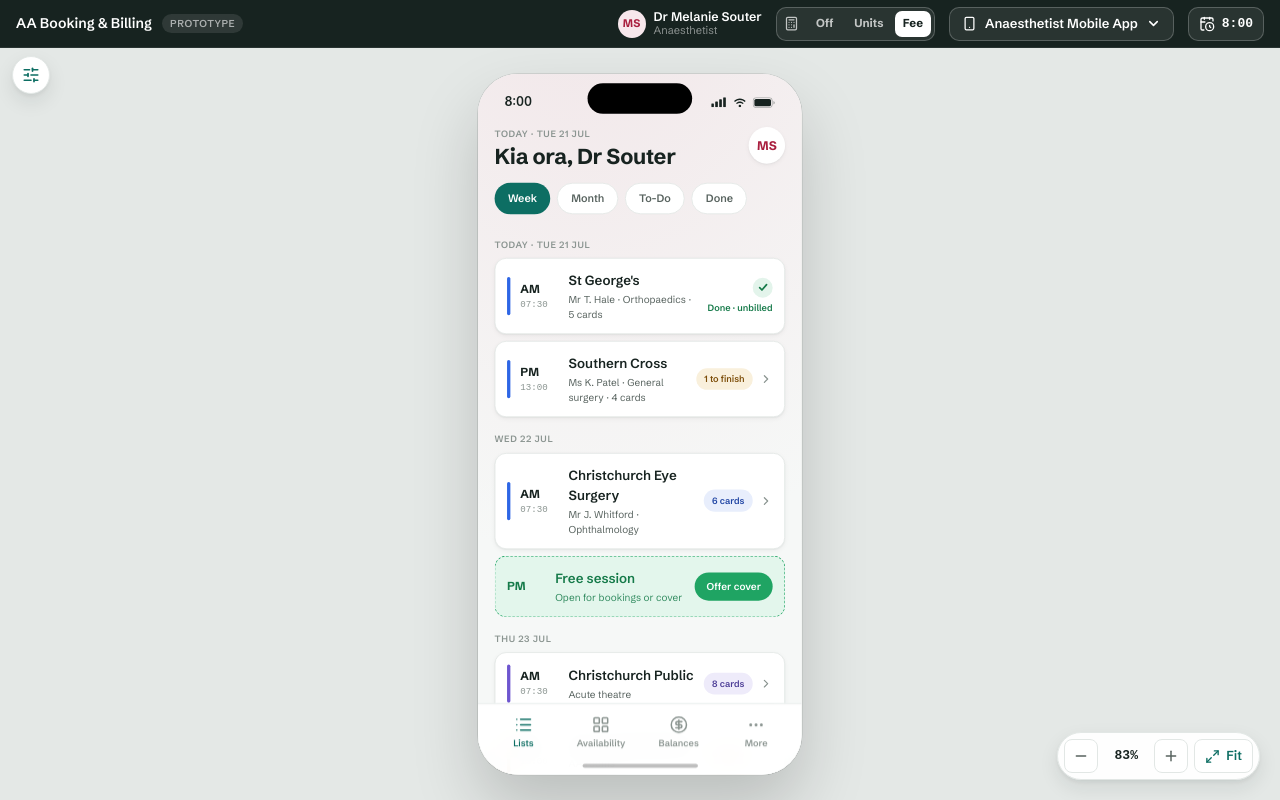
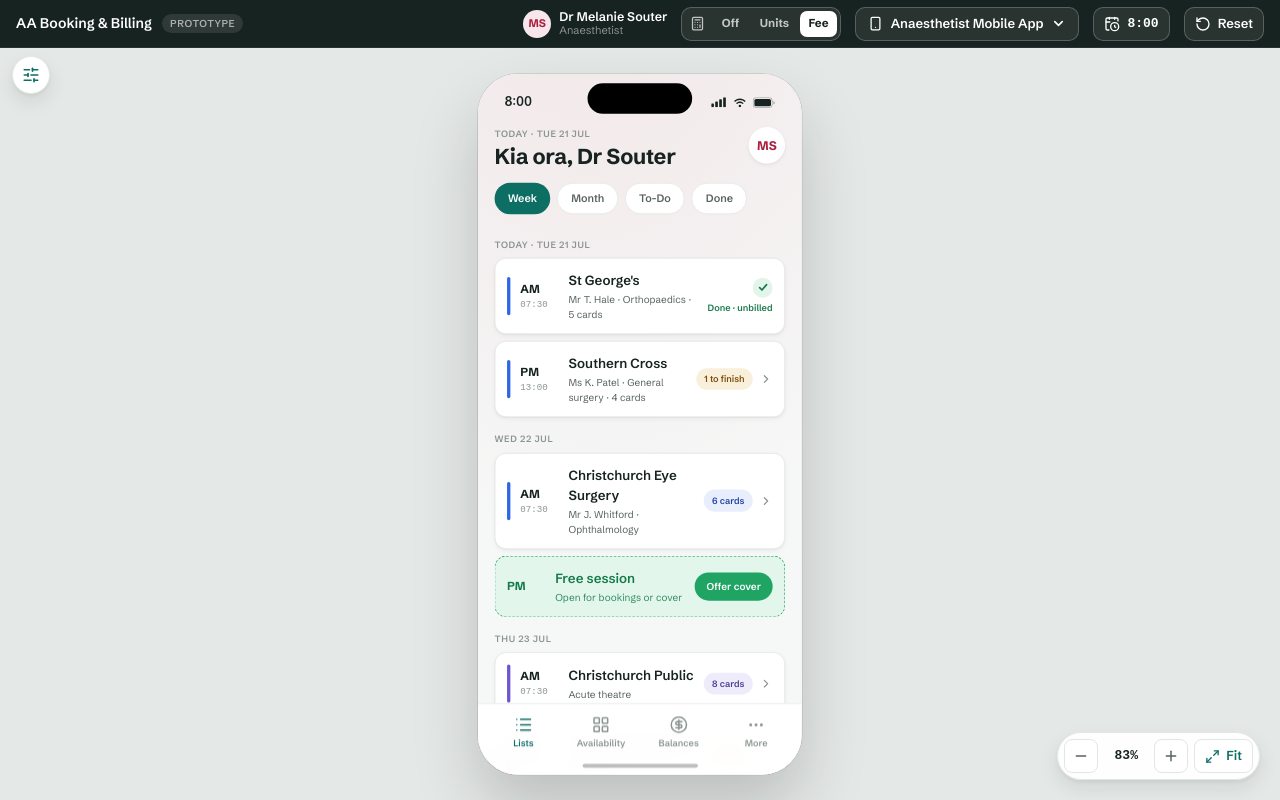
Before and after one commit to DFraserStratos/AnaesthesiaAssociatesRFP, a React (Vite) app in the folder aa-prototype/: page /mobile/lists in a window 1280 px wide. Built offline with nearby package versions, Linux system fonts and the light colour scheme; a web font is replaced by a local one.

Commit message:
Reset button added to top nav controls

```diff
--- a/aa-prototype/src/shell/AppShell.tsx
+++ b/aa-prototype/src/shell/AppShell.tsx
@@ -4,6 +4,7 @@ import { useAppStore } from '../store'
 import { APP_CONFIG, appIdForPath, type AppId } from './appConfig'
 import { AppSwitcher } from './AppSwitcher'
 import { DemoClockMenu } from './DemoClockMenu'
+import { DemoResetButton } from './DemoResetButton'
 import { CardCalculationControl } from './CardCalculationControl'
 import { neutral, brand } from '../theme/tokens'
 
@@ -100,6 +101,7 @@ export function AppShell() {
           <CardCalculationControl />
           <AppSwitcher activeApp={activeApp} onSelect={handleSelect} />
           <DemoClockMenu />
+          <DemoResetButton />
         </div>
       </header>
 
--- /dev/null
+++ b/aa-prototype/src/shell/DemoResetButton.tsx
@@ -0,0 +1,149 @@
+import { useEffect, useId, useRef, useState } from 'react'
+import { RotateCcw } from 'lucide-react'
+import { resetDemo, useAppStore } from '../store'
+import { accent, elevation, neutral, radius, semantic } from '../theme/tokens'
+
+/**
+ * Global recovery control for the demo harness. Resetting replaces the domain
+ * data and clock with the deterministic seed while preserving shell choices,
+ * including the current app and Card calculation display.
+ */
+export function DemoResetButton() {
+  const [confirming, setConfirming] = useState(false)
+  const rootRef = useRef<HTMLDivElement>(null)
+  const triggerRef = useRef<HTMLButtonElement>(null)
+  const panelId = useId()
+  const titleId = useId()
+
+  useEffect(() => {
+    if (!confirming) return
+
+    function handlePointerDown(event: PointerEvent) {
+      if (event.target instanceof Node && !rootRef.current?.contains(event.target)) {
+        setConfirming(false)
+      }
+    }
+
+    function handleKeyDown(event: KeyboardEvent) {
+      if (event.key !== 'Escape') return
+      setConfirming(false)
+      triggerRef.current?.focus()
+    }
+
+    document.addEventListener('pointerdown', handlePointerDown)
+    document.addEventListener('keydown', handleKeyDown)
+    return () => {
+      document.removeEventListener('pointerdown', handlePointerDown)
+      document.removeEventListener('keydown', handleKeyDown)
+    }
+  }, [confirming])
+
+  function confirmReset() {
+    resetDemo(useAppStore)
+    setConfirming(false)
+    triggerRef.current?.focus()
+  }
+
+  return (
+    <div ref={rootRef} style={{ position: 'relative' }}>
+      <button
+        ref={triggerRef}
+        type="button"
+        aria-label="Reset demo data"
+        aria-expanded={confirming}
+        aria-controls={panelId}
+        onClick={() => setConfirming((value) => !value)}
+        style={{
+          display: 'flex',
+          alignItems: 'center',
+          gap: 7,
+          height: 34,
+          padding: '0 10px',
+          borderRadius: radius.ctl,
+          border: '1px solid rgba(255,255,255,0.22)',
+          background: 'rgba(255,255,255,0.08)',
+          color: '#FFFFFF',
+          font: 'inherit',
+          fontSize: 13,
+          fontWeight: 600,
+          cursor: 'pointer',
+        }}
+      >
+        <RotateCcw size={16} strokeWidth={2} aria-hidden />
+        <span>Reset</span>
+      </button>
+
+      {confirming ? (
+        <div
+          id={panelId}
+          role="dialog"
+          aria-labelledby={titleId}
+          style={{
+            position: 'absolute',
+            top: 'calc(100% + 8px)',
+            right: 0,
+            zIndex: 120,
+            width: 'min(320px, calc(100vw - 24px))',
+            padding: 14,
+            background: neutral.surface,
+            color: neutral.ink,
+            border: `1px solid ${neutral.line}`,
+            borderRadius: radius.card,
+            boxShadow: elevation.e3,
+          }}
+        >
+          <div id={titleId} style={{ fontSize: 14, lineHeight: 1.3, fontWeight: 700 }}>
+            Reset all demo data?
+          </div>
+          <p style={{ margin: '6px 0 12px', color: neutral.slate, fontSize: 12, lineHeight: 1.45 }}>
+            This restores the pristine seed and returns the demo clock to Tuesday 21 July 2026, 8:00.
+          </p>
+          <div style={{ display: 'flex', alignItems: 'center', gap: 8 }}>
+            <button
+              type="button"
+              onClick={confirmReset}
+              style={{
+                minHeight: 36,
+                padding: '0 12px',
+                border: `1px solid ${accent.base}`,
+                borderRadius: radius.ctl,
+                background: accent.base,
+                color: neutral.surface,
+                font: 'inherit',
+                fontSize: 12.5,
+                fontWeight: 700,
+                cursor: 'pointer',
+              }}
+            >
+              Confirm reset
+            </button>
+            <button
+              type="button"
+              onClick={() => {
+                setConfirming(false)
+                triggerRef.current?.focus()
+              }}
+              style={{
+                minHeight: 36,
+                padding: '0 12px',
+                border: `1px solid ${neutral.lineStrong}`,
+                borderRadius: radius.ctl,
+                background: neutral.surface,
+                color: neutral.ink,
+                font: 'inherit',
+                fontSize: 12.5,
+                fontWeight: 600,
+                cursor: 'pointer',
+              }}
+            >
+              Cancel
+            </button>
+          </div>
+          <p style={{ margin: '10px 0 0', color: semantic.warning.onTint, fontSize: 11.5, lineHeight: 1.4 }}>
+            Your current app and display choices are preserved.
+          </p>
+        </div>
+      ) : null}
+    </div>
+  )
+}
```
Also changed, not shown: 5 other files (tests, documents, lock files or other folders).
